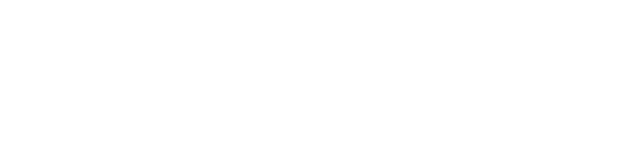
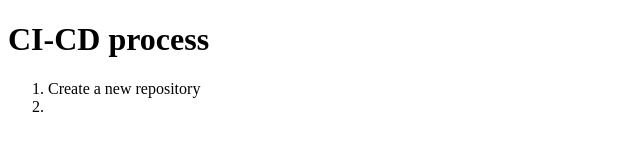
Before and after one commit to Jonidohc16v/1-raw-CICD, a plain HTML site: page index.html in a window 1280 px wide. Shown: the whole page, without its empty margins (0-640 px from the left). Drawn offline with Linux system fonts and the light colour scheme.

Commit message:
Update index.html

```diff
--- a/index.html
+++ b/index.html
@@ -7,6 +7,11 @@
     <title>CICD</title>
 </head>
 <body>
+    <h1>CI-CD process</h1>
 
+    <ol>
+        <li>Create a new repository</li>
+        <li></li>
+    </ol>
 </body>
 </html>
```
